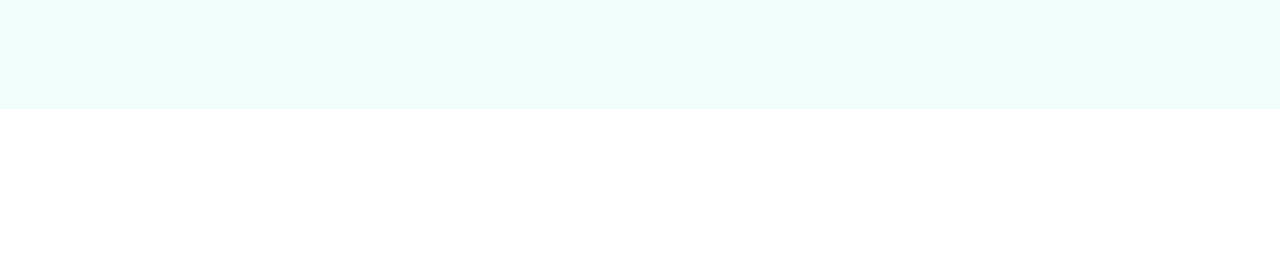
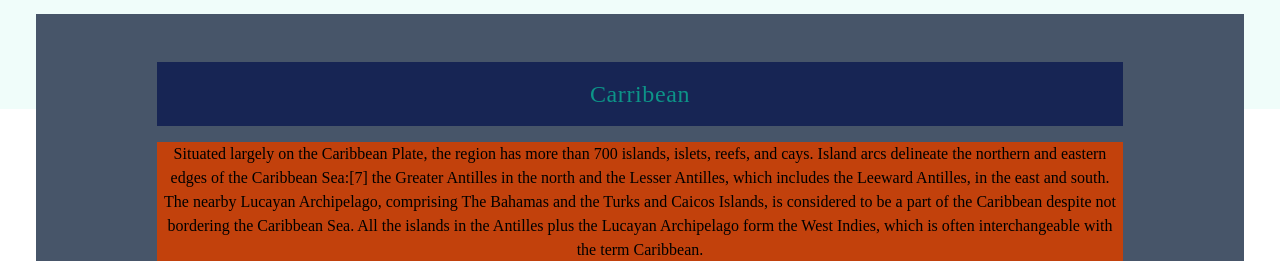
Before and after one commit to KodeIva/adventurous, a React (Create React App) app: page /holidays in a window 1280 px wide. Shown: the part 691-952 px from the top of the page. Before the commit the page ends 800 px from the top, so only its background shows below. Built offline with nearby package versions, Linux system fonts and the light colour scheme.

Commit message:
Added div to contain destination  title and text

```diff
--- a/src/pages/Holidays.jsx
+++ b/src/pages/Holidays.jsx
@@ -19,6 +19,12 @@ const Holidays = () => {
         <img className='h-[100%] hover:contrast-150 transition-all duration-500' src={Thailand} alt={Thailand} />
         <img className='h-[100%] hover:contrast-150 transition-all duration-500' src={Cyprus} alt={Cyprus} />
      </div>
+     <div className='flex flex-col justify-center items-center  w-[100%] h-[auto] py-8 bg-slate-600'>
+      <h2 className='w-[80%] text-2xl tracking-wide text-teal-600 my-4 py-4 bg-blue-950 '>Carribean</h2>
+      <p className='w-[80%] bg-orange-700 '>
+       Situated largely on the Caribbean Plate, the region has more than 700 islands, islets, reefs, and cays. Island arcs delineate the northern and eastern edges of the Caribbean Sea:[7] the Greater Antilles in the north and the Lesser Antilles, which includes the Leeward Antilles, in the east and south. The nearby Lucayan Archipelago, comprising The Bahamas and the Turks and Caicos Islands, is considered to be a part of the Caribbean despite not bordering the Caribbean Sea. All the islands in the Antilles plus the Lucayan Archipelago form the West Indies, which is often interchangeable with the term Caribbean.
+      </p>
+     </div>
     </div>
   )
 }
```
